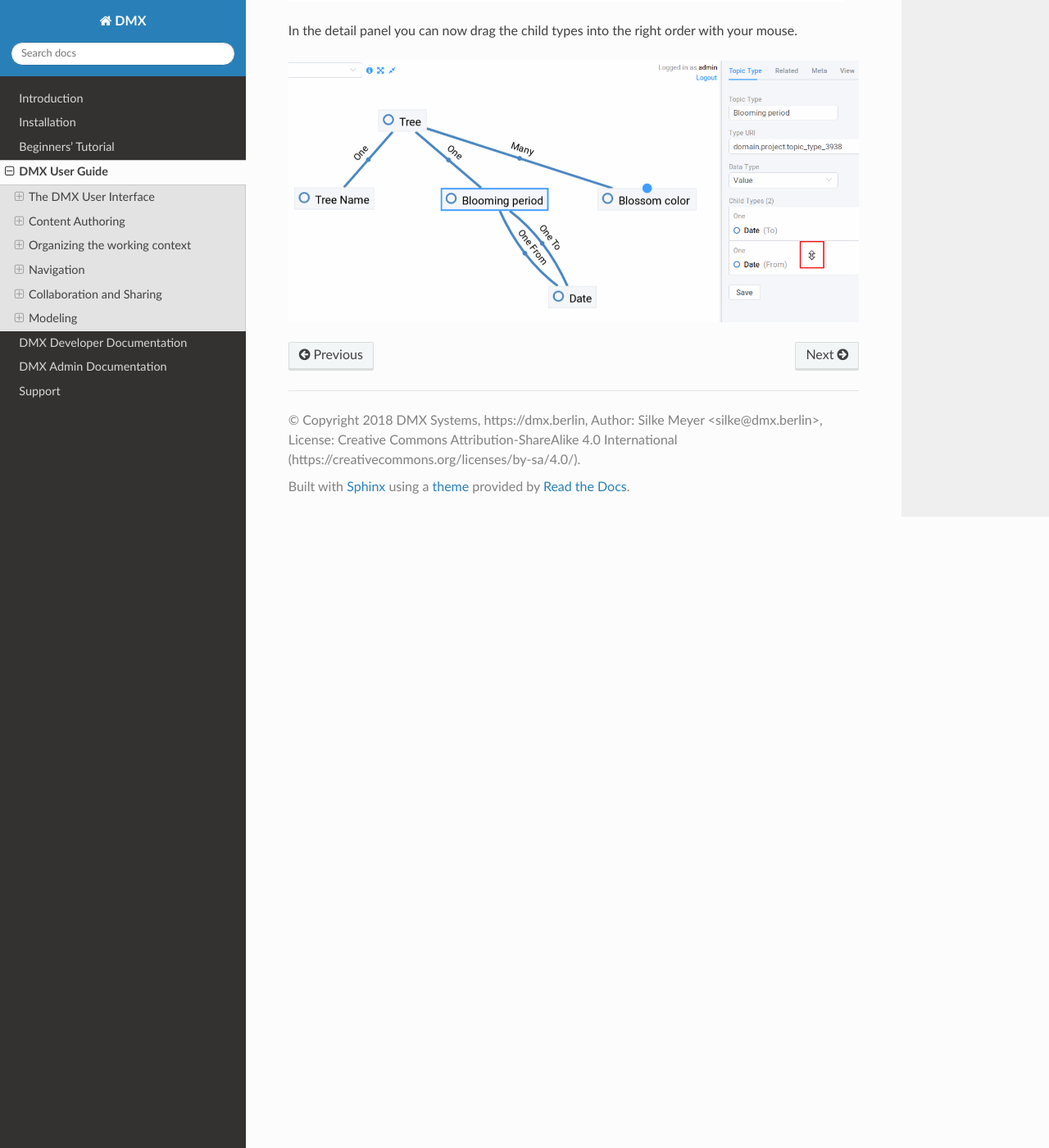
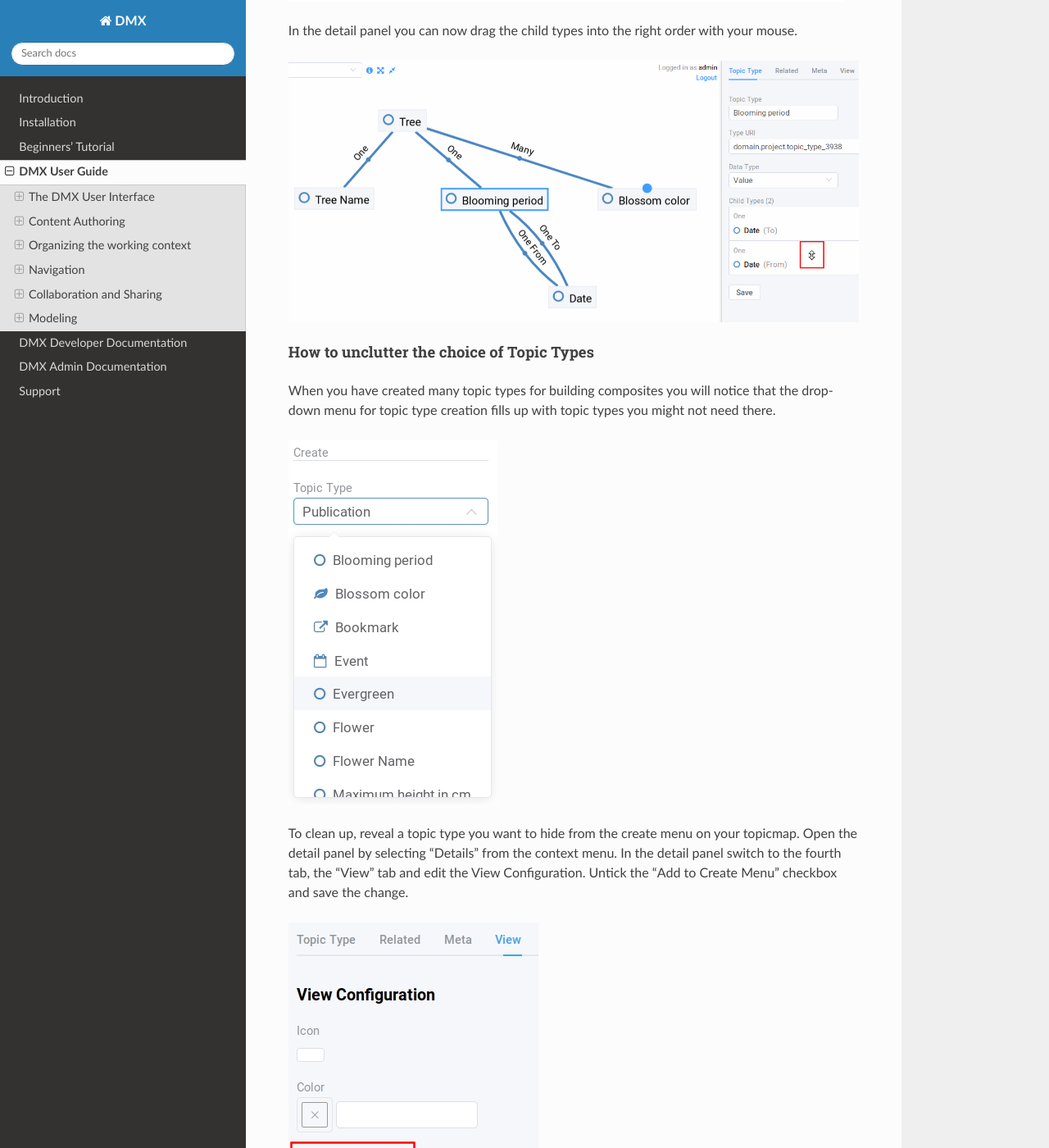
Before and after one commit to dmx-systems/dmx-documentation, a Sphinx documentation site: the page built from docs/user.rst, in a window 1280 px wide and 1400 px high, scrolled down 53086 px. Shown: the whole window at 82% size. Built offline with Sphinx 7.4.7 and the Read the Docs theme 2.0.0, drawn with Linux system fonts in a browser that asks for light colours.

Commit message:
Explained how to remove items from create menu

```diff
--- a/docs/user.rst
+++ b/docs/user.rst
@@ -1178,3 +1178,19 @@ Edit that composite.
 In the detail panel you can now drag the child types into the right order with your mouse.
 
 .. image:: _static/change-field-order3.png
+
+.. _user-unclutter-choice-of-topic-types:
+
+How to unclutter the choice of Topic Types
+------------------------------------------
+
+When you have created many topic types for building composites you will notice that the drop-down menu for topic type creation fills up with topic types you might not need there.
+
+.. image:: _static/cluttered-create-menu.png
+
+To clean up, reveal a topic type you want to hide from the create menu on your topicmap.
+Open the detail panel by selecting "Details" from the context menu.
+In the detail panel switch to the fourth tab, the "View" tab and edit the View Configuration.
+Untick the "Add to Create Menu" checkbox and save the change.
+
+.. image:: _static/remove-from-create-menu.png
```
Also changed, not shown: docs/_static/cluttered-create-menu.png (added), docs/_static/remove-from-create-menu.png (added).
